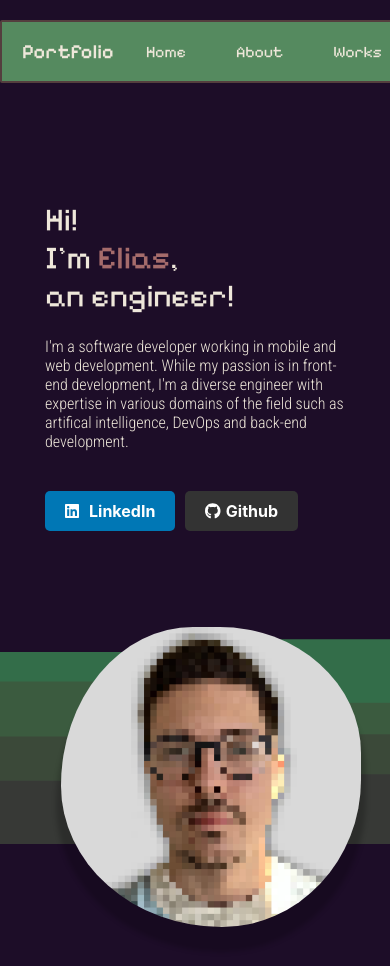
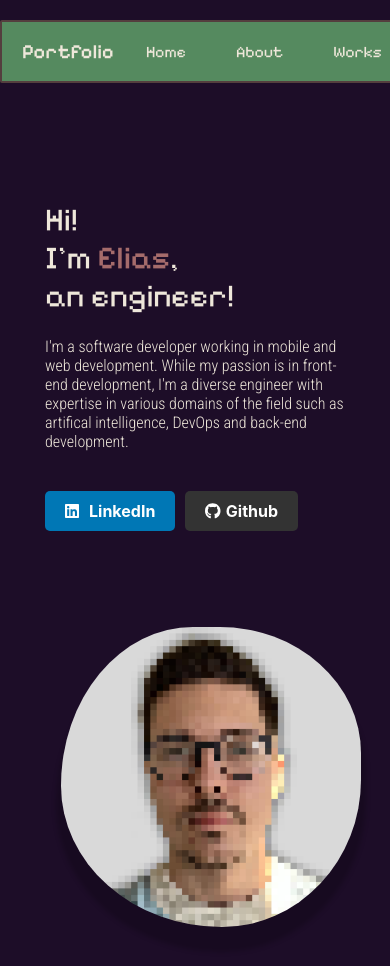
Before and after one commit to Elihu-beep/portfolio-app, a React (Create React App) app: page / in a window 390 px wide. Shown: the top 966 px of the page. Built offline with nearby package versions, Linux system fonts and the light colour scheme.

Commit message:
Update App.css

```diff
--- a/src/App.css
+++ b/src/App.css
@@ -31,6 +31,7 @@ body {
   top: 0;
   left: 0;
   right: 0;
+  z-index: 1000;
 }
 
 .brand-name {
@@ -178,4 +179,13 @@ body {
     font-size: 1.25rem;
     margin-left: 10px;
   }
+  body {
+    margin: 0;
+    background-color: #1D0D28;
+    background-image: none;
+  }
+
+  .figure {
+    background-image: none;
+  }
 }
```
